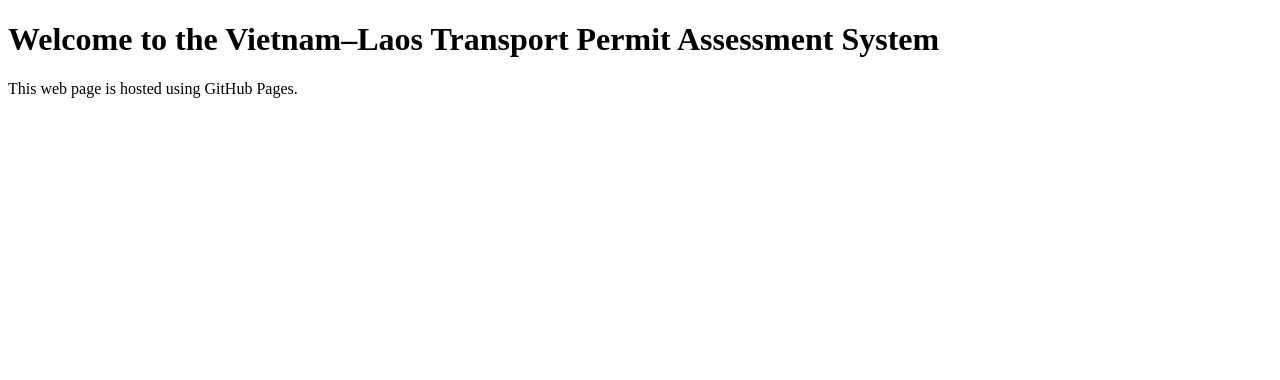
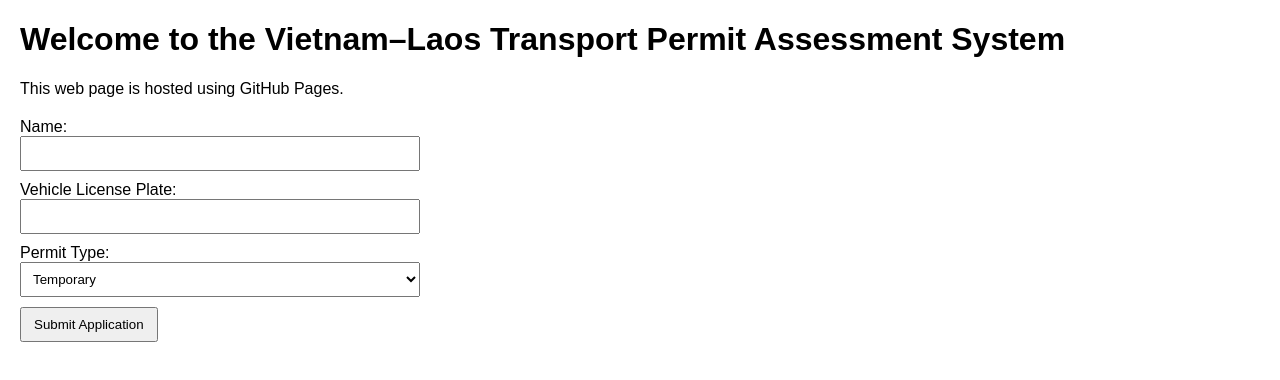
Before and after one commit to Quyhvsxdbg/quyhvsxdbg.github.io, a plain HTML site: page index.html in a window 1280 px wide. Drawn offline with Linux system fonts and the light colour scheme.

Commit message:
Add permit application form

```diff
--- a/index.html
+++ b/index.html
@@ -3,9 +3,66 @@
 <head>
   <meta charset="UTF-8">
   <title>My Transport Permit Portal</title>
+  <style>
+    body {
+      font-family: Arial, sans-serif;
+      margin: 20px;
+    }
+    form {
+      max-width: 400px;
+      margin-top: 20px;
+    }
+    label {
+      display: block;
+      margin-top: 10px;
+    }
+    input,
+    select {
+      width: 100%;
+      padding: 8px;
+      box-sizing: border-box;
+    }
+    button {
+      margin-top: 10px;
+      padding: 8px 12px;
+    }
+    #success-message {
+      color: green;
+      margin-top: 10px;
+      display: none;
+    }
+  </style>
 </head>
 <body>
   <h1>Welcome to the Vietnam–Laos Transport Permit Assessment System</h1>
   <p>This web page is hosted using GitHub Pages.</p>
+
+  <form id="permit-form">
+    <label for="name">Name:</label>
+    <input type="text" id="name" required>
+
+    <label for="license">Vehicle License Plate:</label>
+    <input type="text" id="license" required>
+
+    <label for="permit">Permit Type:</label>
+    <select id="permit">
+      <option value="temporary">Temporary</option>
+      <option value="long-term">Long Term</option>
+    </select>
+
+    <button type="submit">Submit Application</button>
+  </form>
+
+  <div id="success-message">Application submitted!</div>
+
+  <script>
+    const form = document.getElementById('permit-form');
+    const message = document.getElementById('success-message');
+
+    form.addEventListener('submit', function (event) {
+      event.preventDefault();
+      message.style.display = 'block';
+    });
+  </script>
 </body>
 </html>
```
